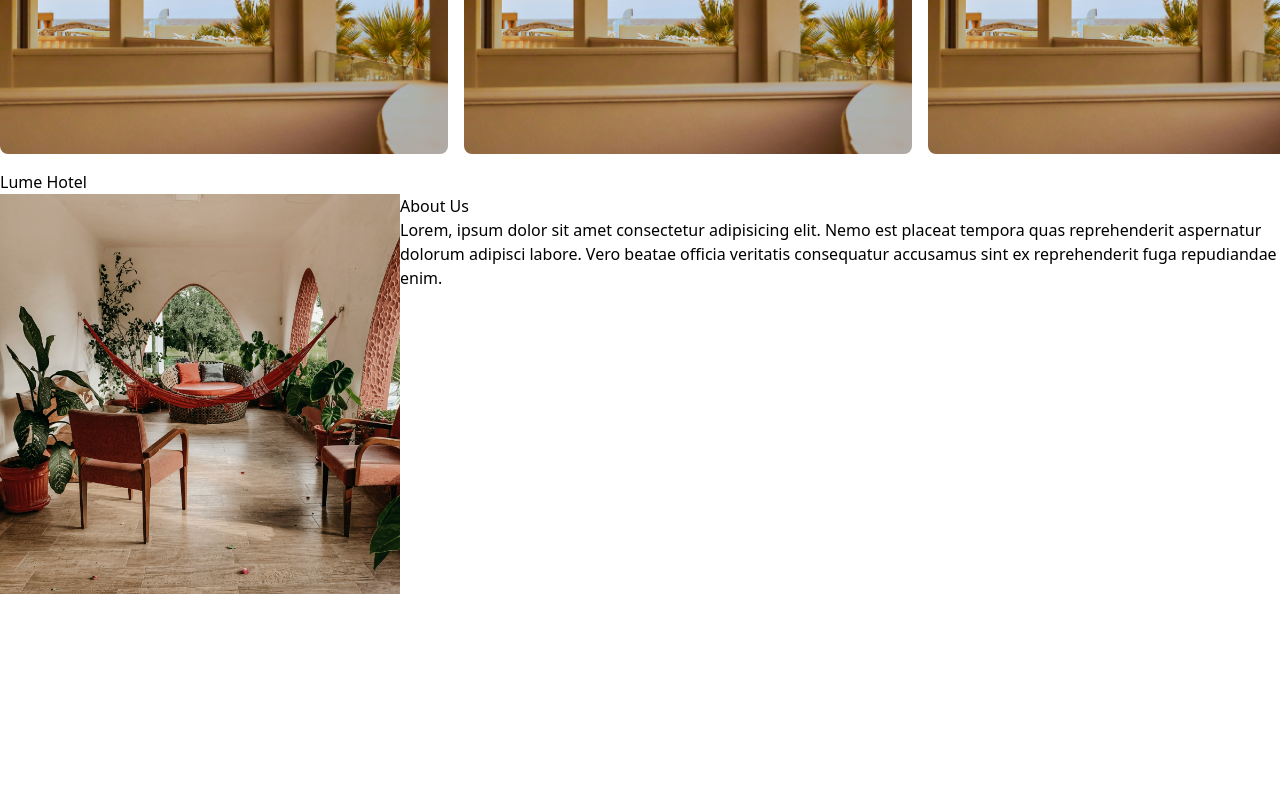
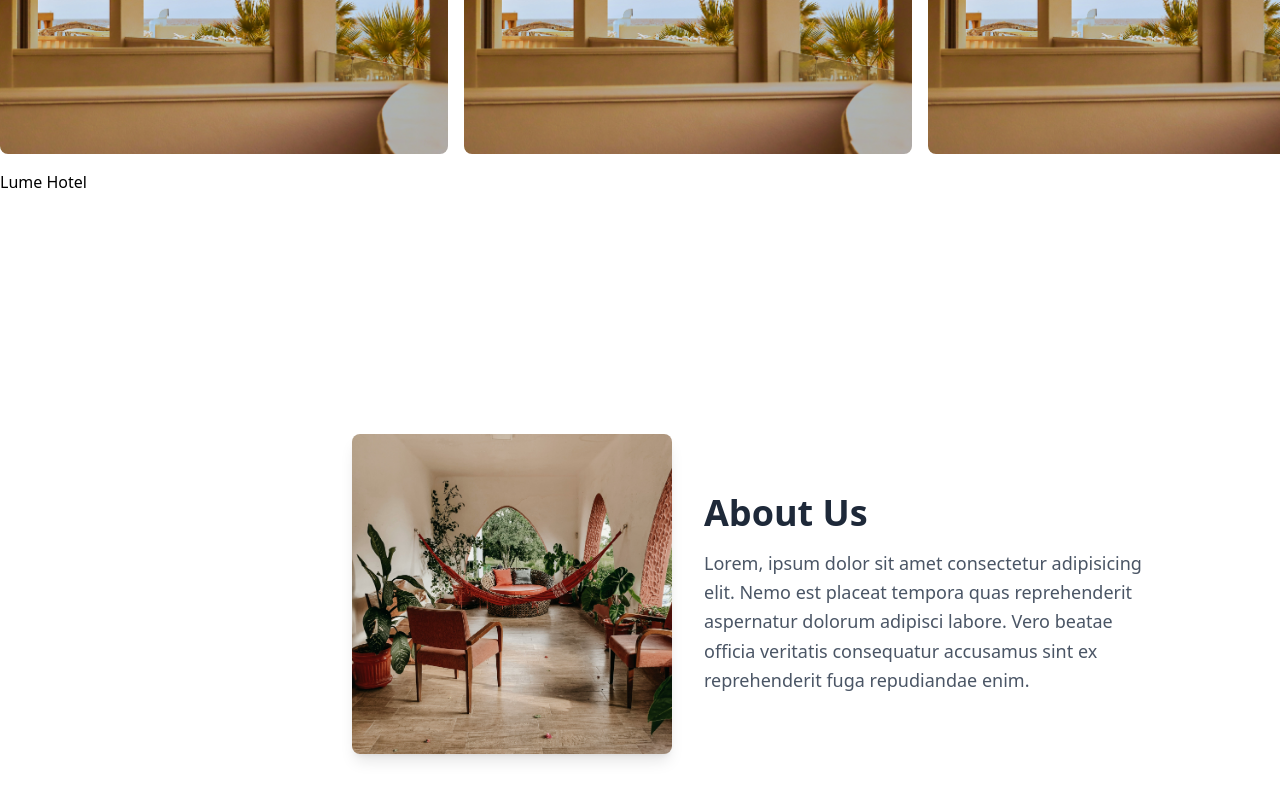
Before and after one commit to olivia497/lume-hotel-project, a React (Vite) app: page / in a window 1280 px wide. Shown: the part 342-1142 px from the top of the page. Before the commit the page ends 936 px from the top, so only its background shows below. Built offline with nearby package versions, Linux system fonts and the light colour scheme.

Commit message:
centered about us component

```diff
--- a/src/components/About.jsx
+++ b/src/components/About.jsx
@@ -2,24 +2,30 @@ import React from 'react'
 
 const About = () => {
   return (
-    <div className='flex'>
+    <div className='flex justify-end items-center min-h-screen pr-32'>
+      <div className='flex flex-col md:flex-row gap-8 items-center'>
         {/* Image Section */}
+        <div className='flex-shrink-0'>
           <img
             src="src/assets/jonathan-borba-00fCk2lZn1c-unsplash.jpg"
             alt="hotel seating area"
-        className='w-100'
+            className='w-80 h-auto rounded-lg shadow-lg object-cover'
           />
+        </div>
 
         {/* Text Section */}
-      <div>
-        <h1>About Us</h1>
-        <p>
+        <div className='max-w-md space-y-4 text-center md:text-left'>
+          <h1 className='text-3xl md:text-4xl font-bold text-gray-800'>
+            About Us
+          </h1>
+          <p className='text-gray-600 leading-relaxed text-lg'>
             Lorem, ipsum dolor sit amet consectetur adipisicing elit. Nemo est placeat tempora quas
             reprehenderit aspernatur dolorum adipisci labore. Vero beatae officia veritatis
             consequatur accusamus sint ex reprehenderit fuga repudiandae enim.
           </p>
         </div>
       </div>
+    </div>
   );
 };
 
```
Also changed, not shown: 1 other file (tests, documents, lock files or other folders). Lines whose indentation alone changed are shown as unchanged.
